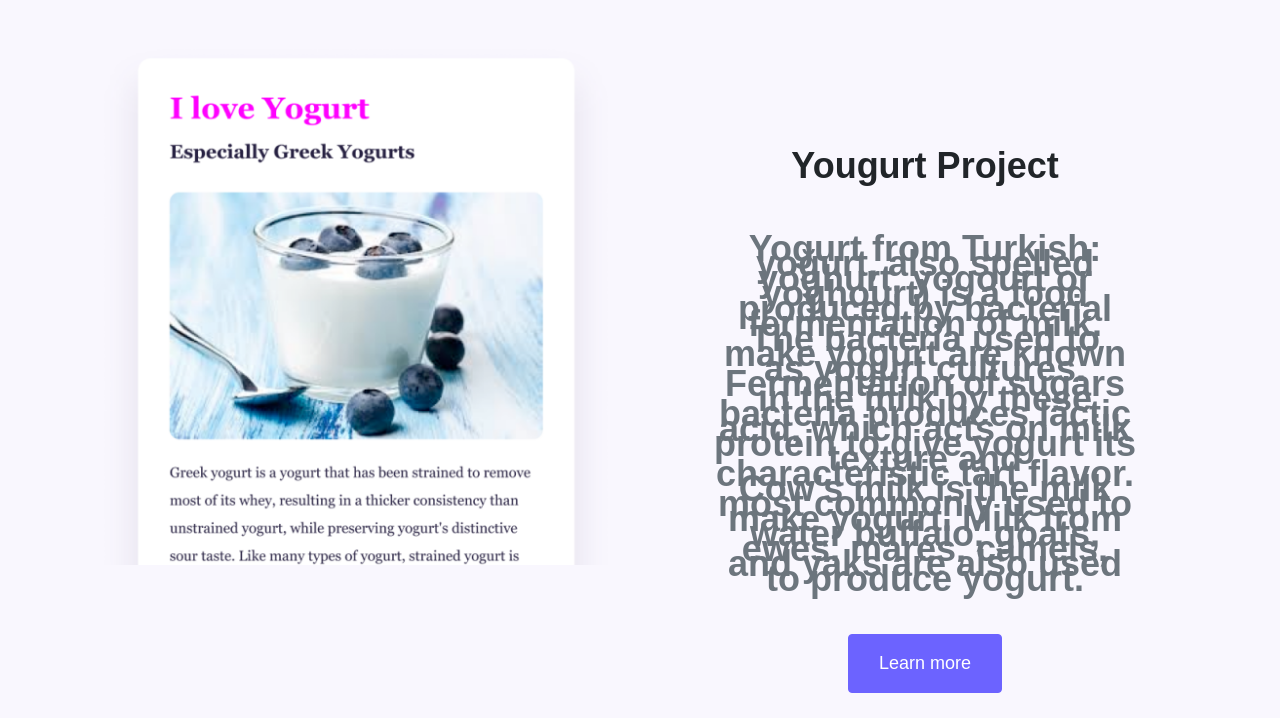
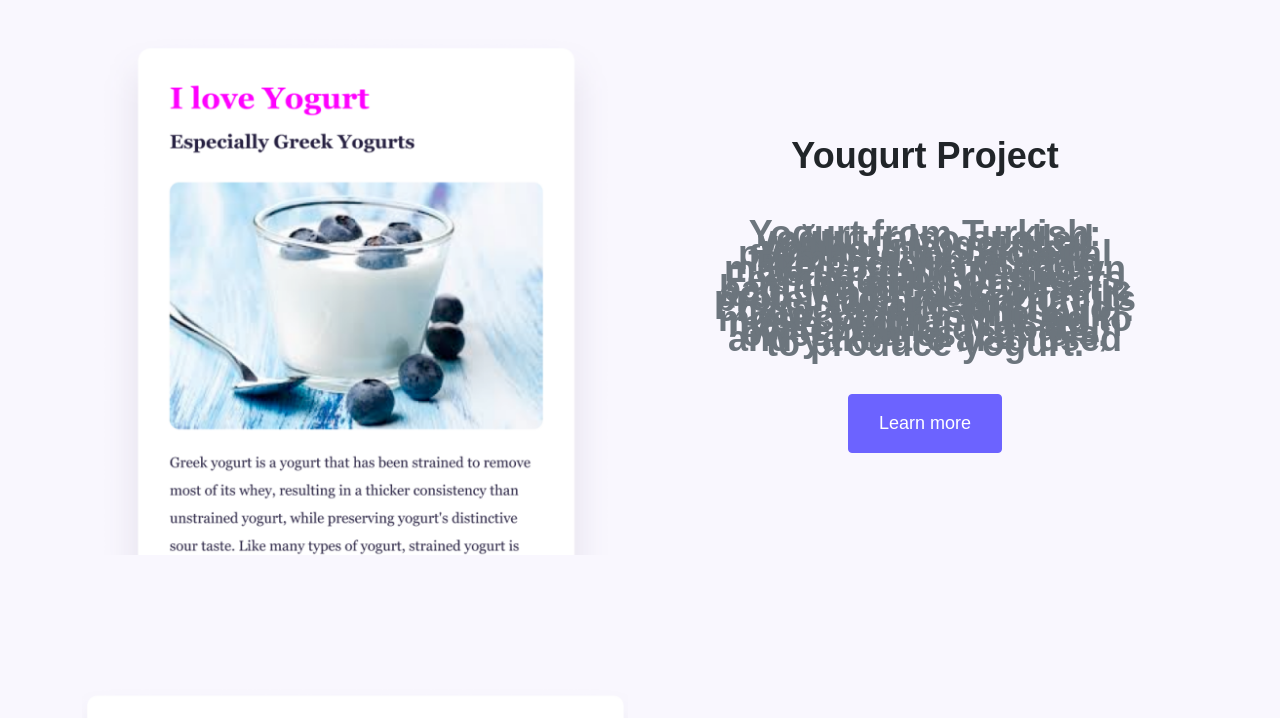
Before and after one commit to Bukilola/advance-tool, a plain HTML site: page index.html in a window 1280 px wide. Shown: the part 699-1417 px from the top of the page. Drawn offline with nearby package versions, Linux system fonts and the light colour scheme.

Commit message:
Update style.css

```diff
--- a/src/style.css
+++ b/src/style.css
@@ -30,7 +30,7 @@ h3 {
 p {
   font-weight: normal;
   font-size: 10px;
-  line-height: 15px;
+  line-height: 5px;
 }
 .hero {
   background-color: var(--secondary-color);
```
